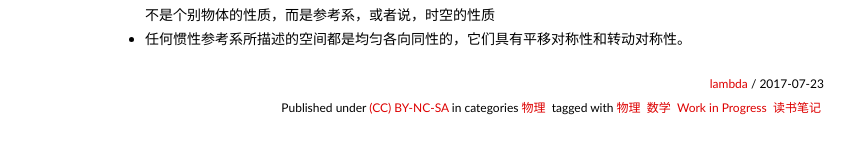
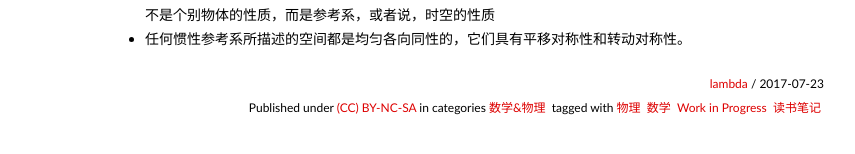
Before and after one commit to lam8da/lam8da.github.io, a Jekyll site: the page built from _posts/2017-07-23-new-concept-physics-notes.md, in a window 1280 px wide. Shown: the part 686-840 px from the top of the page, without its empty margins (166-1021 px from the left). Built offline with Jekyll 4.4.1, drawn with Linux system fonts in a browser that asks for light colours; nearby versions of some CDN libraries; some web fonts are replaced; formulas are drawn with MathJax 3; comment, search, counter and statistics services are not loaded.

```diff
--- a/_posts/2017-07-23-new-concept-physics-notes.md
+++ b/_posts/2017-07-23-new-concept-physics-notes.md
@@ -2,7 +2,7 @@
 layout: post
 title: 《新概念物理教程》读书笔记
 categories:
-    - 物理
+    - 数学&物理
 tags:
     - 物理
     - 数学
```
Also changed, not shown: _posts/2016-11-20-shape-of-time-notes.md (+1 -1 lines), 1 other file.
